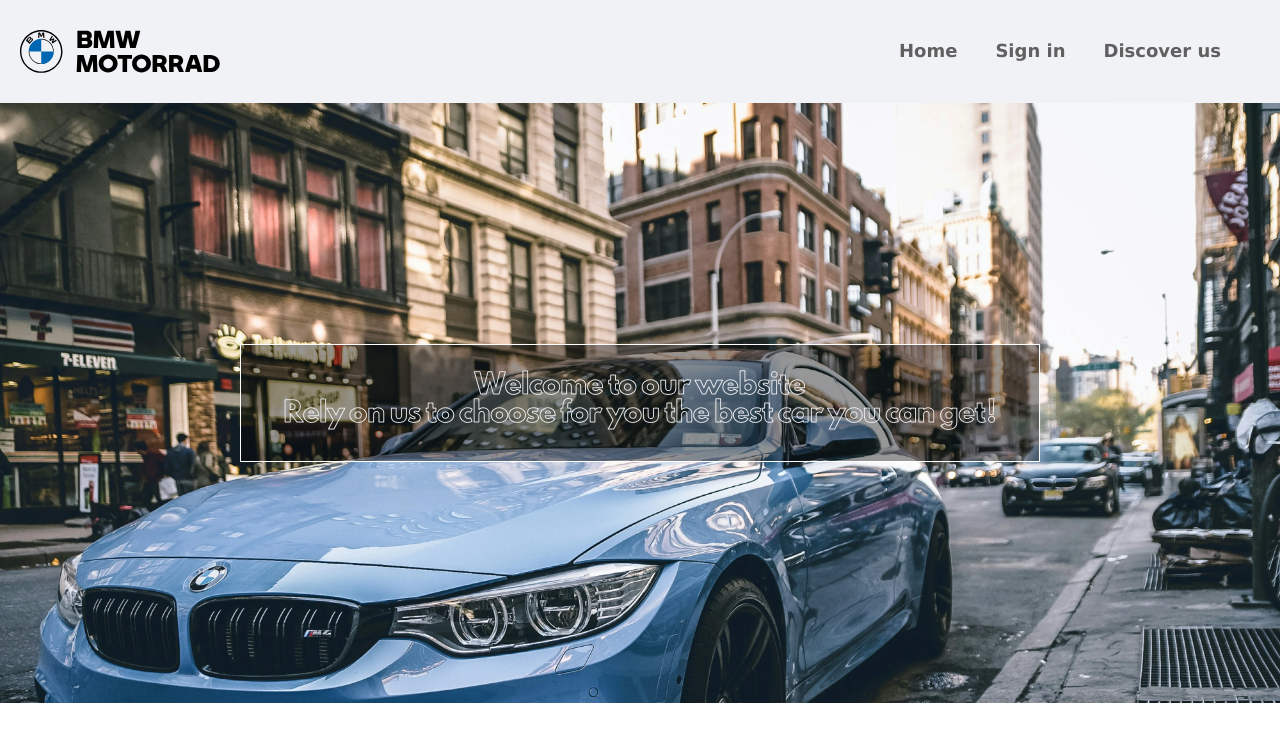
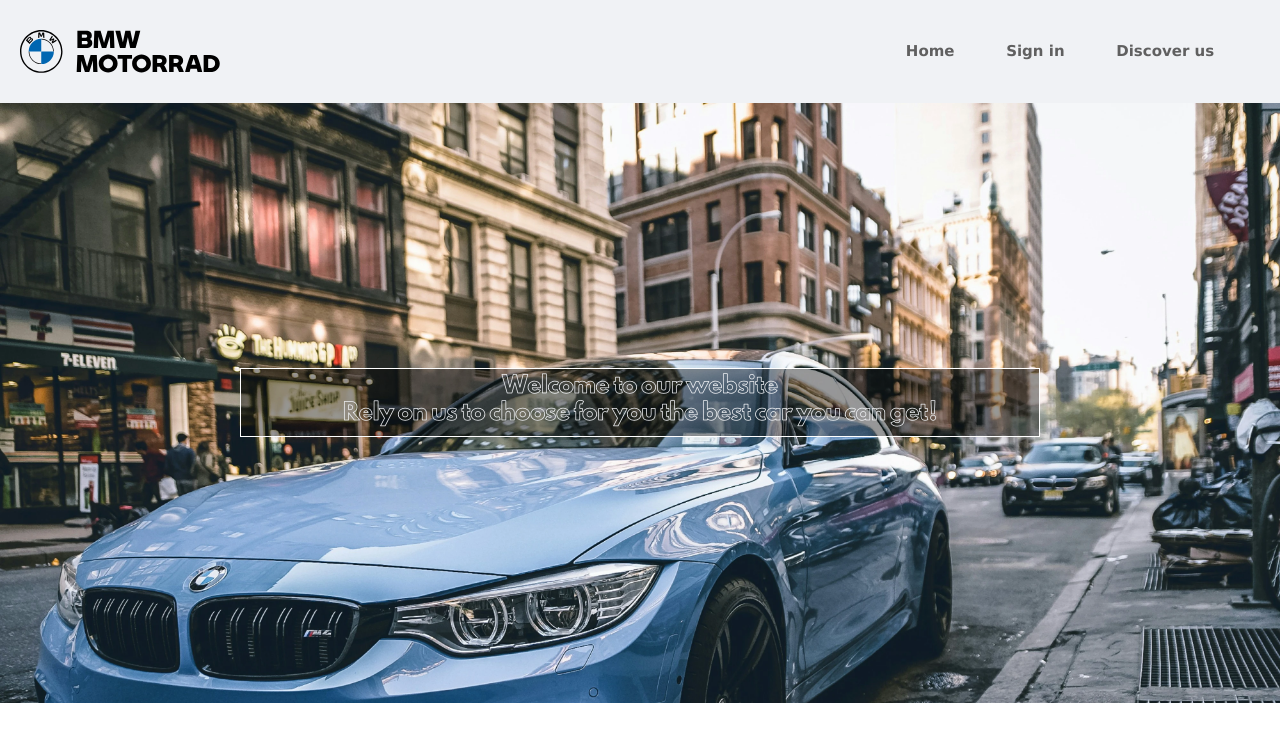
Before and after one commit to JadMcheik/bmw-tailwind, a Next.js app: page / in a window 1280 px wide. Shown: the top 742 px of the page. Built offline with nearby package versions, Linux system fonts and the light colour scheme.

Commit message:
adjust tailwind for banner text sizes

```diff
--- a/components/Banner.js
+++ b/components/Banner.js
@@ -1,7 +1,7 @@
 const Banner = () => {
   return (
     <div className="flex items-center justify-center h-[600px] w-full bg-cover bg-no-repeat backdrop-filter backdrop-blur-[2px]   bg-[url('/bmw-image.webp')] box-border  min-1500:h-[800px] max-1300:h-[600px]  ">
-      <div className="text-custom-bg-color w-[1000px] border border-white border-solid  bg-black bg-opacity-40 p-[30px] text-center    font-Poland box-border  min-1500:p-[60px] max-w-[1800px]  max-1300:p-[30px] w-[800px] max-1000:p-[60px] w-[600px]  text-lg max-700:p-[15px] text-[10px]  w-[400px] max-500: w-[315px] text-[7px]  max-400:p-[7px] w-[250px] text-[10px]  ">
+      <div className=" w-[1000px] text-custom-bg-color border border-white border-solid  bg-black bg-opacity-40 p-[30px] text-center    font-Poland box-border  min-1500:max-w-[1800px] p-[60px]   max-1300:w-[800px] p-[30px]  max-1000:w-[600px] p-[60px]   text-lg max-700:w-[400px] p-[15px] text-[10px]  max-500:w-[315px] text-[7px] max-400:w-[250px] p-[7px] text-[10px]  ">
         <div>
           <h1>Welcome to our website</h1>
         </div>
--- a/styles/globals.css
+++ b/styles/globals.css
@@ -8,3 +8,24 @@
   font-family: "Poland";
   src: url("../public/PolandCanIntoBigWritingsOutline-B9RV.otf");
 }
+
+
+@media screen and (min-width: 1500px) {
+  * {
+    font-size: 25px;
+  }
+
+}
+@media screen and (max-width: 1500px) {
+  * {
+    font-size: 20px;
+  }
+}
+@media screen and (max-width: 1300px) {
+  * {
+    font-size: 15px;
+  }
+
+
+
+}
--- a/tailwind.config.js
+++ b/tailwind.config.js
@@ -15,7 +15,13 @@
   ],
   theme: {
     extend: {
+      width: {
+        '600': '600px',
+        '1000': '1000px',
 
+
+
+       },
 
       screens: {
 
```
